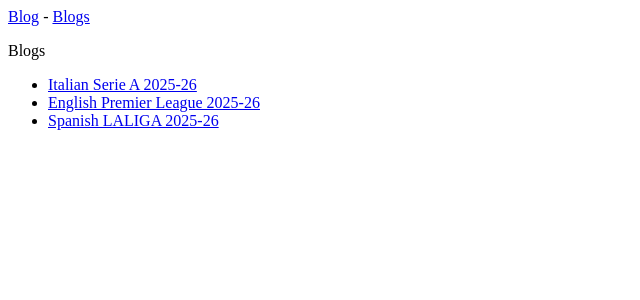
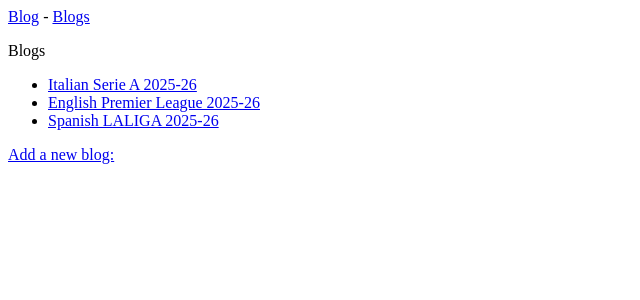
Before and after one commit to JackSys-m/blog, a Django app: page /blogs/ in a window 1280 px wide. Shown: the top 300 px of the page, without its empty margins (0-640 px from the left). Run offline with Django 5.2, Linux system fonts and the light colour scheme; data comes from the database, SQL or seed files in the repository.

Commit message:
Add link to new page in template blogs.html

```diff
--- a/blogs/templates/blogs/blogs.html
+++ b/blogs/templates/blogs/blogs.html
@@ -14,4 +14,6 @@
     {% endfor %}
   </ul>
 
+  <a href="{% url 'blogs:new_blog' %}">Add a new blog:</a>
+
 {% endblock content %}
```
